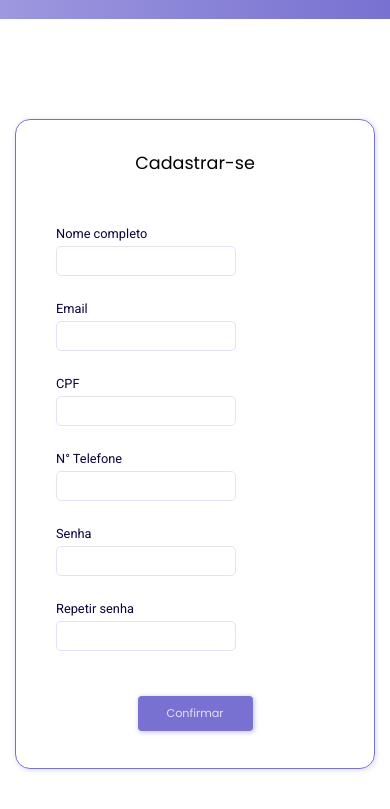
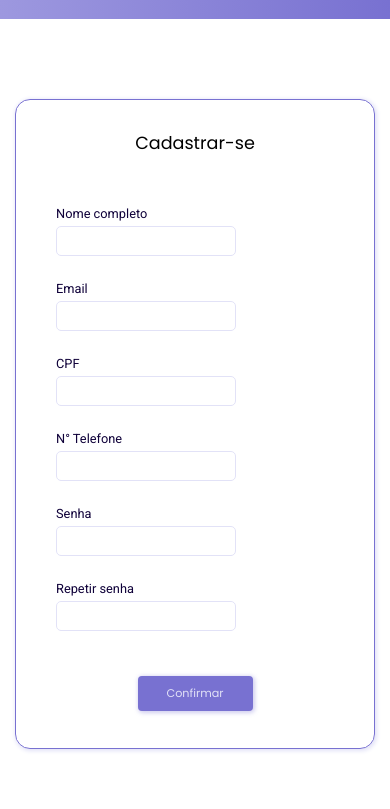
Before and after one commit to thiagoaD2002/projetoBarbearia, a plain HTML site: page pagCadastro.html in a window 390 px wide. Shown: the part 51-860 px from the top of the page. Drawn offline with Linux system fonts and the light colour scheme.

Commit message:
Update pagCadastroMobile.css

```diff
--- a/assets/css/pagCadastroMobile.css
+++ b/assets/css/pagCadastroMobile.css
@@ -31,6 +31,7 @@
         width: 100%;
         min-height: 100vh;
         overflow-x: hidden;
+        padding-bottom: 10px;
     }
 
     header{
@@ -40,6 +41,7 @@
        display: flex;
        align-items: center;
        justify-content: space-between;
+
 
     }
      .linkTitulo h1 {
@@ -64,13 +66,13 @@
         border: 1px solid #7871D1;
         border-radius: 15px;
         margin: auto;
-        margin-top: 80px;
+        margin-top: 60px;
+        margin-bottom: 100px;
         box-shadow: 1px 1px 4px 1px #E2E2F7;
 
         animation: formPiscando infinite 5s ease-in-out forwards;
         animation: showMain ease .5s forwards;
 
-        margin-bottom: 70px;
     }
     main h1{
         font-family: var(--fontPoppins);
```
